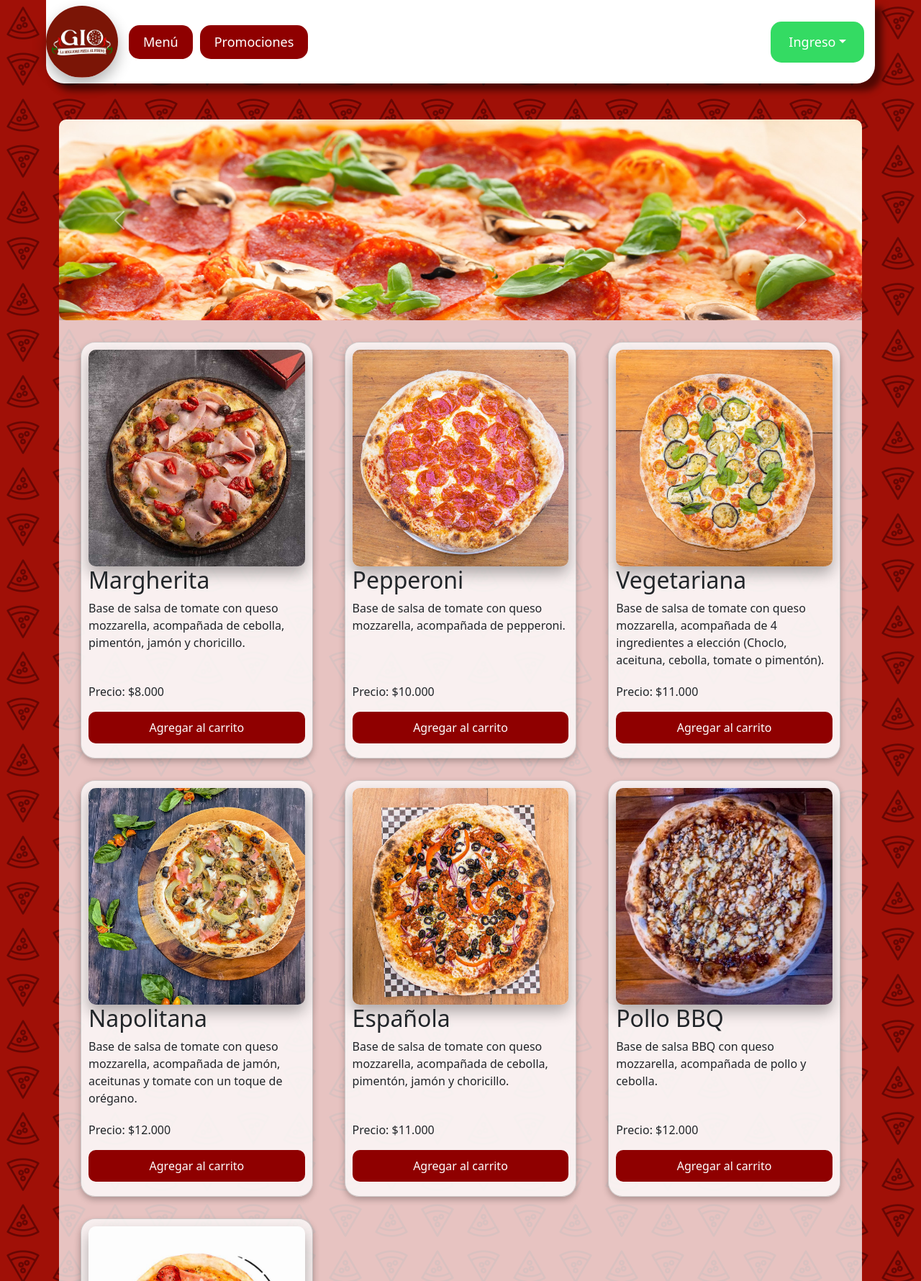
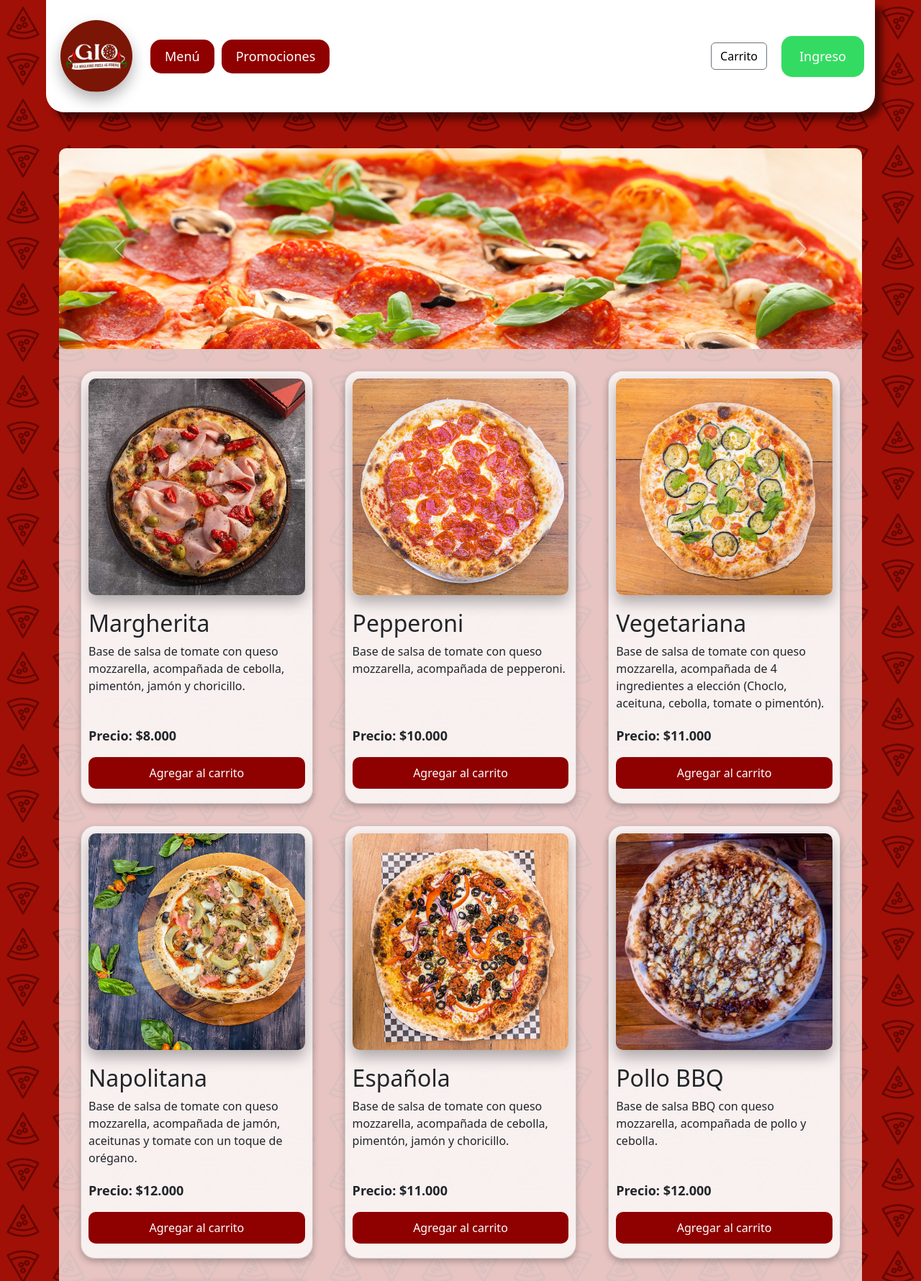
Before and after one commit to AxelRiffo/Proyecto_apt_ecommerce, a Django app: page / in a window 1280 px wide. Shown: the top 1780 px of the page at 72% size. Run offline with Django 4.2, Linux system fonts and the light colour scheme; data comes from the database, SQL or seed files in the repository; both versions use the stored data as it was after the commit.

Commit message:
Arreglo css y cambio posicion carrito

```diff
--- a/APT2/store/static/css/base.css
+++ b/APT2/store/static/css/base.css
@@ -12,7 +12,8 @@
 }
 
 #loader-container img {
-    width: 100px; /* Tamaño de la imagen de carga */
+    width: 100px;
+    /* Tamaño de la imagen de carga */
 }
 
 
@@ -22,7 +23,7 @@
 }
 
 @media screen and (max-width: 850px) {
-    main{
+    main {
         margin-top: 50px;
     }
 }
@@ -94,10 +95,21 @@ body {
     background-color: #74d790;
 }
 
+#cart-button {
+    background-color: white;
+    color: black;
+    margin: 0 20px; /* Agrega margen de 20px a los lados */
+}
+
+
+.btn.btn-secondary::after {
+    display: none;
+}
+
 .logo {
     width: 100px;
     height: 100px;
-    margin-right: 10px;
+    margin: 20px;
     border-radius: 50%;
 }
 
@@ -114,6 +126,8 @@ body {
     padding: 10px;
     width: 100%;
     justify-content: space-around;
-    position: relative; /* Agrega posición relativa para que el espacio inferior funcione */
-    bottom: 0; /* Alinea el pie de página en la parte inferior del contenedor */
+    position: relative;
+    /* Agrega posición relativa para que el espacio inferior funcione */
+    bottom: 0;
+    /* Alinea el pie de página en la parte inferior del contenedor */
 }
--- a/APT2/store/static/css/ingreso.css
+++ b/APT2/store/static/css/ingreso.css
@@ -26,3 +26,8 @@
     border: none;
     cursor: pointer;
 }
+
+.footer {
+    position:absolute; /* Agrega posición relativa para que el espacio inferior funcione */
+    bottom: 0; /* Alinea el pie de página en la parte inferior del contenedor */
+}
--- a/APT2/store/static/css/store.css
+++ b/APT2/store/static/css/store.css
@@ -41,6 +41,10 @@ img {
   position: relative; /* Añadir posición relativa para contener el botón */
 }
 
+.card-title {
+  margin-top: 20px;
+}
+
 .card-img {
   aspect-ratio: 1 1;
   /* Mantén una relación de aspecto de 1:1 */
@@ -51,6 +55,11 @@ img {
 
 .card-text {
   min-height: 100px;
+}
+
+.card-precio {
+  font-size: 18px;
+  font-weight: bold;
 }
 
 #boton-precio {
--- a/APT2/store/static/js/loader.js
+++ b/APT2/store/static/js/loader.js
@@ -5,5 +5,5 @@ $(document).ready(function () {
     // Establece un temporizador para ocultar la carga después de 2 segundos (2000 milisegundos)
     setTimeout(function () {
         $('#loader-container').hide();
-    }, 1000);
+    }, 500);
 });
--- a/APT2/store/templates/base.html
+++ b/APT2/store/templates/base.html
@@ -23,6 +23,14 @@
           <a href="#" class="nav-button">Promociones</a>
         </div>
         <div class="navbar-right">
+
+          <div class="btn-group">
+            <button id="cart-button" type="button" class="btn btn-secondary dropdown-toggle" data-bs-toggle="dropdown" aria-expanded="false">Carrito</button>
+            <ul class="dropdown-menu dropdown-menu-end">
+              {% include "carrito.html" %}
+            </ul>
+          </div>
+
           {% if user.is_authenticated %}
             <div class="dropdown">
               <button id="dropdown-button" class="btn btn-secondary dropdown-toggle" type="button" data-bs-toggle="dropdown" aria-expanded="false">Hola {{ user.username }}</button>
--- a/APT2/store/templates/signin.html
+++ b/APT2/store/templates/signin.html
@@ -4,9 +4,8 @@
   <link rel="stylesheet" type="text/css" href="{% static 'css/ingreso.css' %}" />
 
   <div class="body">
-    <h1>INICIAR SESION</h1>
-
     <div class="column">
+      <h1>INICIAR SESION</h1>
       <form action="" method="post">
         {% csrf_token %}
         {{ form.as_p }}
--- a/APT2/store/templates/signup.html
+++ b/APT2/store/templates/signup.html
@@ -4,9 +4,8 @@
   <link rel="stylesheet" type="text/css" href="{% static 'css/ingreso.css' %}" />
 
   <div class="body">
-    <h1>REGISTRO</h1>
-
     <div class="column">
+      <h1>REGISTRO</h1>
       <form method="post" class="signup-form">
         {% csrf_token %}
         <div class="form-group">
--- a/APT2/store/templates/store.html
+++ b/APT2/store/templates/store.html
@@ -43,5 +43,4 @@
       {% endfor %}
   </div>
 
-  {% include 'carrito.html' %}
 {% endblock %}
```
Also changed, not shown: APT2/db.sqlite3.
